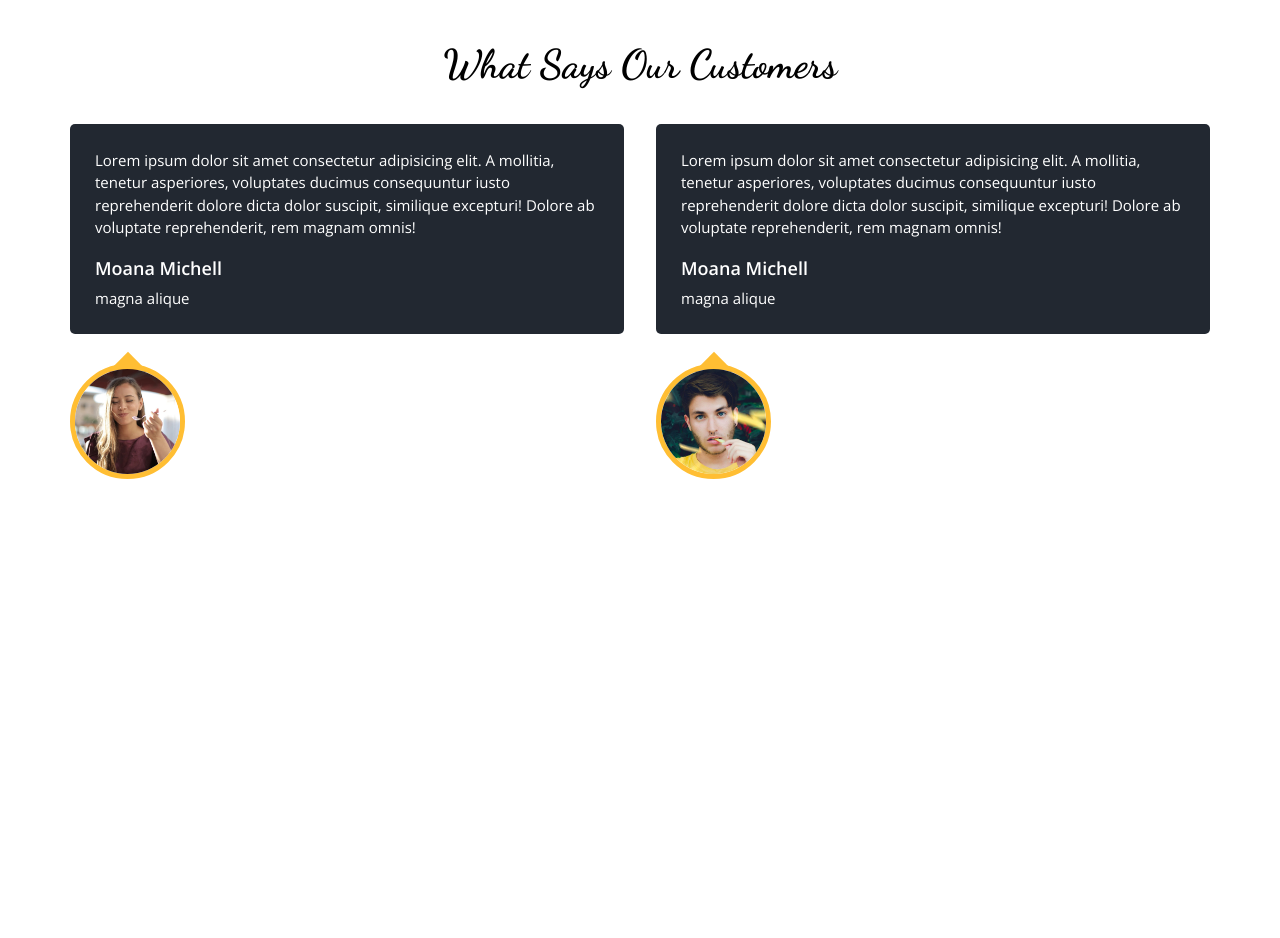
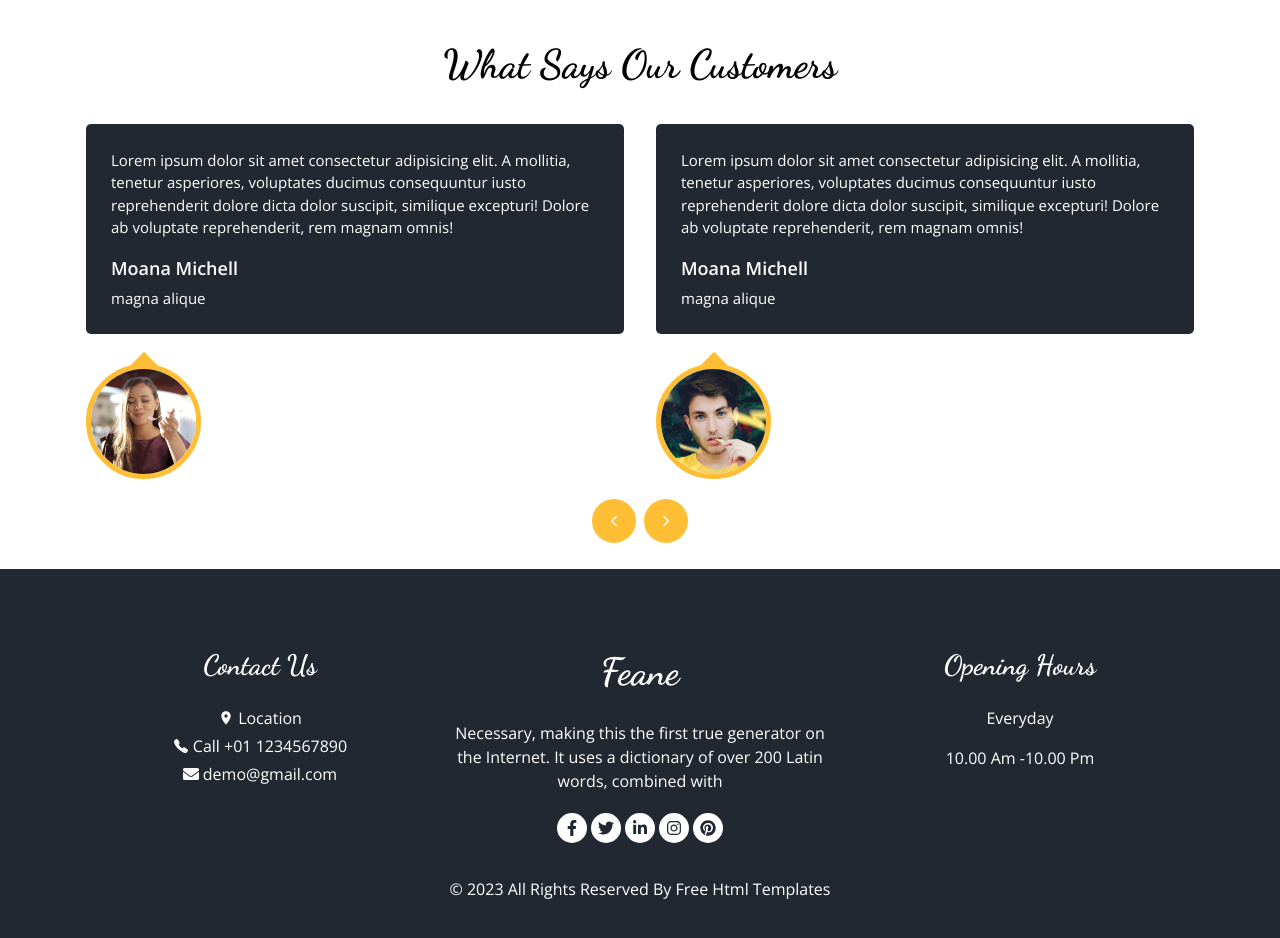
Before and after one commit to KkutaySarii/food-ordering, a Next.js app: page / in a window 1280 px wide. Shown: the part 3380-4318 px from the top of the page. Before the commit the page ends 3859 px from the top, so only its background shows below. Built offline with nearby package versions, Linux system fonts and the light colour scheme.

Commit message:
footer added

```diff
--- a/components/Customers/CustomersItem/index.jsx
+++ b/components/Customers/CustomersItem/index.jsx
@@ -3,7 +3,7 @@ import React from "react";
 
 const CustomersItem = ({ imgSrc }) => {
   return (
-    <div>
+    <div className="mx-4">
       <div className="bg-secondary px-[25px] pt-[25px] pb-[15px] rounded-[5px] text-white">
         <p className="text-[15px] mb-2.5">
           Lorem ipsum dolor sit amet consectetur adipisicing elit. A mollitia,
--- a/components/Customers/index.jsx
+++ b/components/Customers/index.jsx
@@ -1,18 +1,55 @@
 import React from "react";
+
+import Slider from "react-slick";
+import { IoChevronForwardOutline, IoChevronBackOutline } from "react-icons/io5";
 
 import Title from "../Ui/Title";
 import CustomersItem from "./CustomersItem";
 
 const Customers = () => {
+  const NextBtn = ({ onClick }) => {
+    return (
+      <button
+        className="bg-primary mx-1 text-white rounded-full w-11 h-11 grid place-content-center absolute -bottom-16 left-1/2"
+        onClick={onClick}
+      >
+        <IoChevronForwardOutline />
+      </button>
+    );
+  };
+  const PrevBtn = ({ onClick }) => {
+    return (
+      <button
+        className="bg-primary mx-1 text-white rounded-full w-11 h-11 grid place-content-center absolute -bottom-16 right-1/2"
+        onClick={onClick}
+      >
+        <IoChevronBackOutline />
+      </button>
+    );
+  };
+  const settings = {
+    dots: false,
+    arrows: true,
+    infinite: true,
+    speed: 500,
+    slidesToShow: 2,
+    slidesToScroll: 2,
+    autoplay: true,
+    autoplaySpeed: 3500,
+    nextArrow: <NextBtn />,
+    prevArrow: <PrevBtn />,
+  };
   return (
-    <div className="container mx-auto">
+    <div className="container mx-auto mb-[90px]">
       <Title addClass="text-[40px] text-center mb-[30px]">
         What Says Our Customers
       </Title>
-      <div className="flex gap-x-8">
+      <Slider {...settings}>
         <CustomersItem imgSrc="/images/download.jpg" />
         <CustomersItem imgSrc="/images/download-1.jpg" />
-      </div>
+        <CustomersItem imgSrc="/images/download.jpg" />
+        <CustomersItem imgSrc="/images/download-1.jpg" />
+      </Slider>
     </div>
   );
 };
--- a/components/Layout/Footer/index.jsx
+++ b/components/Layout/Footer/index.jsx
@@ -1,7 +1,88 @@
 import React from "react";
 
-const index = () => {
-  return <div></div>;
+import Title from "@/components/Ui/Title";
+
+import { MdLocationOn } from "react-icons/md";
+import { IoCall } from "react-icons/io5";
+import { FaEnvelope } from "react-icons/fa";
+import {
+  FaFacebookF,
+  FaTwitter,
+  FaInstagram,
+  FaLinkedinIn,
+  FaPinterest,
+} from "react-icons/fa";
+
+const Footer = () => {
+  return (
+    <div className="pt-[75px] pb-10 bg-secondary text-white">
+      <div className="container mx-auto">
+        <div className="flex justify-center gap-y-7 flex-wrap text-center">
+          <div className="md:flex-1">
+            <Title addClass="text-[28px] font-semibold mb-5">Contact Us</Title>
+            <div>
+              <a className="flex gap-x-1 hover:text-primary cursor-pointers items-center justify-center my-1">
+                <MdLocationOn />
+                <span>Location</span>
+              </a>
+              <a className="flex gap-x-1 items-center cursor-pointer  hover:text-primary justify-center my-1">
+                <IoCall />
+                <span>Call +01 1234567890</span>
+              </a>
+              <a className="flex gap-x-1 hover:text-primary cursor-pointer items-center justify-center my-1">
+                <FaEnvelope />
+                <span>demo@gmail.com</span>
+              </a>
+            </div>
+          </div>
+          <div className="md:flex-1">
+            <Title addClass="text-[38px] font-bold mb-5">Feane</Title>
+            <p className="mb-4">
+              Necessary, making this the first true generator on the Internet.
+              It uses a dictionary of over 200 Latin words, combined with
+            </p>
+            <ul className="mt-5 mb-2.5 flex  gap-x-1 items-center justify-center">
+              <li>
+                <a className="bg-white text-secondary hover:text-primary w-[30px] h-[30px] cursor-pointer rounded-full grid place-content-center">
+                  <FaFacebookF />
+                </a>
+              </li>
+              <li>
+                <a className="bg-white text-secondary hover:text-primary w-[30px] h-[30px] cursor-pointer rounded-full grid place-content-center">
+                  <FaTwitter />
+                </a>
+              </li>
+              <li>
+                <a className="bg-white text-secondary hover:text-primary w-[30px] h-[30px] cursor-pointer rounded-full grid place-content-center">
+                  <FaLinkedinIn />
+                </a>
+              </li>
+              <li>
+                <a className="bg-white text-secondary hover:text-primary w-[30px] h-[30px] cursor-pointer rounded-full grid place-content-center">
+                  <FaInstagram />
+                </a>
+              </li>
+              <li>
+                <a className="bg-white text-secondary hover:text-primary w-[30px] h-[30px] cursor-pointer rounded-full grid place-content-center">
+                  <FaPinterest />
+                </a>
+              </li>
+            </ul>
+          </div>
+          <div className="md:flex-1">
+            <Title addClass="text-[28px] font-semibold mb-5">
+              Opening Hours
+            </Title>
+            <p className="mb-4">Everyday</p>
+            <p className="mb-4">10.00 Am -10.00 Pm</p>
+          </div>
+        </div>
+        <div className="mt-6 text-center">
+          <p>© 2023 All Rights Reserved By Free Html Templates</p>
+        </div>
+      </div>
+    </div>
+  );
 };
 
-export default index;
+export default Footer;
--- a/pages/home/index.jsx
+++ b/pages/home/index.jsx
@@ -6,6 +6,7 @@ import MenuWrapper from "@/components/Product/MenuWrapper";
 import About from "@/components/Ui/About";
 import Reservation from "@/components/Ui/Reservation";
 import Customers from "@/components/Customers";
+import Footer from "@/components/Layout/Footer";
 
 const index = () => {
   return (
@@ -16,6 +17,7 @@ const index = () => {
       <About />
       <Reservation />
       <Customers />
+      <Footer />
     </React.Fragment>
   );
 };
```
